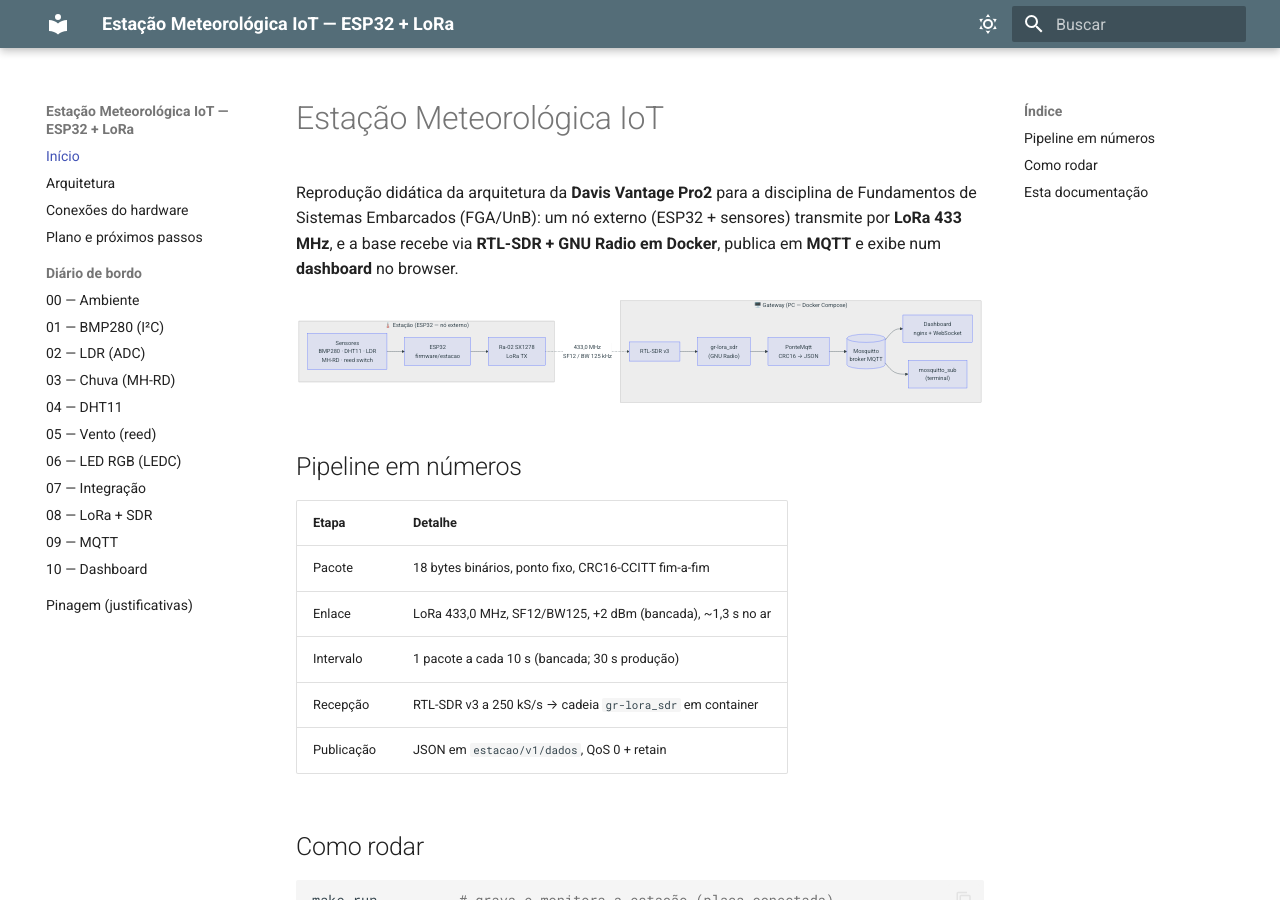
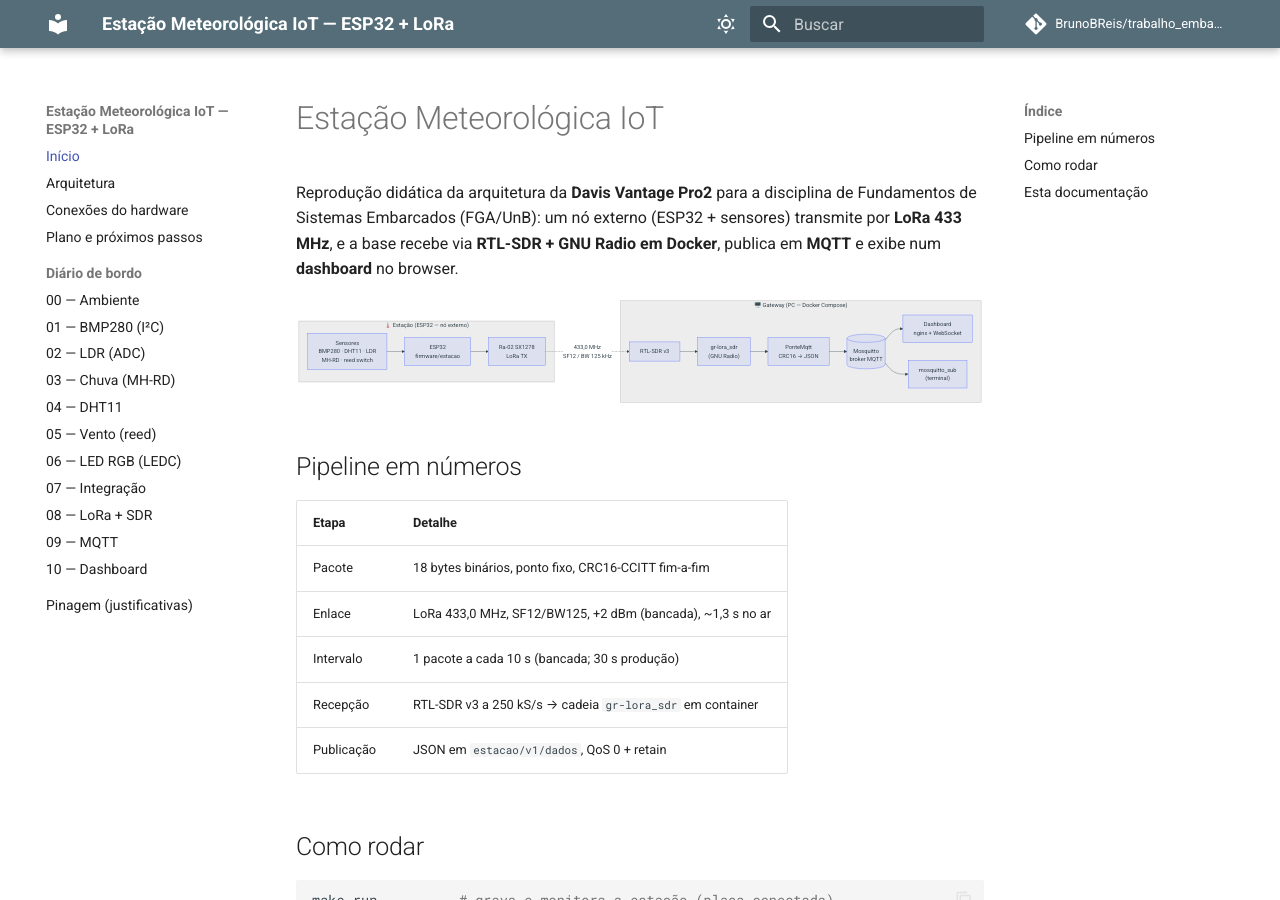
Before and after one commit to BrunoBReis/trabalho_embarcados, an MkDocs documentation site: the page built from docs/index.md, in a window 1280 px wide and 900 px high. Built offline with MkDocs 1.6.1 and Material for MkDocs 9.7.7, drawn with Linux system fonts in a browser that asks for light colours; comment, search, counter and statistics services are not loaded.

Commit message:
ci: deploy automatico da documentacao no GitHub Pages
Workflow canonico do MkDocs Material (checkout -> python -> cache
semanal -> pip -> gh-deploy) com dois ajustes sobre o rascunho:
requirements.txt criado e fixado na mesma linha de versao (9.5.*) da
imagem local, e PLANO.md incluido no filtro de paths — a pagina Plano
embute o arquivo via snippet, entao marcar uma caixinha do plano
precisa redisparar o deploy. mkdocs.yml ganha site_url/repo_url.
Pipeline simulado localmente em python:3.12-slim: build ok (9.5.50).

```diff
--- a/mkdocs.yml
+++ b/mkdocs.yml
@@ -3,6 +3,9 @@
   Reprodução didática da Davis Vantage Pro2 — Fundamentos de Sistemas
   Embarcados (FGA/UnB)
 site_author: Bruno Bragança dos Reis
+site_url: https://brunobreis.github.io/trabalho_embarcados/
+repo_url: https://github.com/BrunoBReis/trabalho_embarcados
+repo_name: BrunoBReis/trabalho_embarcados
 
 docs_dir: docs
 
--- /dev/null
+++ b/requirements.txt
@@ -0,0 +1,5 @@
+# Dependencias da DOCUMENTACAO (CI e uso local sem Docker).
+# Fixado na MESMA linha de versao da imagem usada localmente
+# (squidfunk/mkdocs-material:9.5, ver DOCS_IMAGE no Makefile) —
+# CI e maquina local devem gerar o mesmo site.
+mkdocs-material==9.5.*
```
Also changed, not shown: 1 other file.
